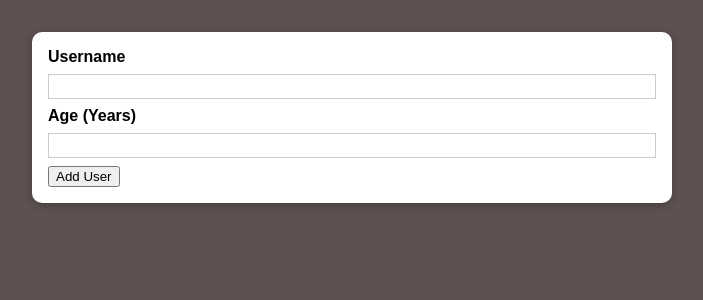
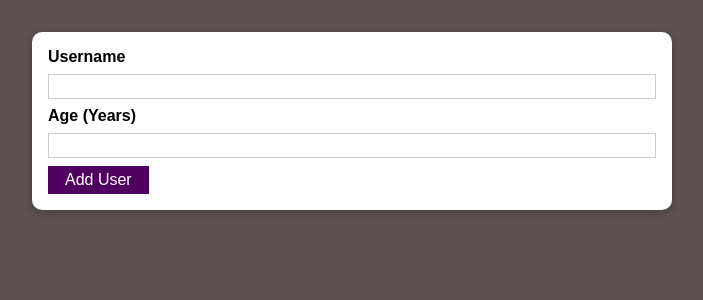
Before and after one commit to Juliendrm/user-app, a React (Create React App) app: page / in a window 1280 px wide. Shown: the top 300 px of the page, without its empty margins (288-991 px from the left). Built offline with nearby package versions, Linux system fonts and the light colour scheme.

Commit message:
Button component + styling

```diff
--- /dev/null
+++ b/src/components/UI/Button.js
@@ -0,0 +1,17 @@
+import React from "react";
+
+import styles from "./Button.module.css";
+
+const Button = (props) => {
+  return (
+    <button
+      className={styles.button}
+      type={props.type || "button"}
+      onClick={props.onClick}
+    >
+      {props.children}
+    </button>
+  );
+};
+
+export default Button;
--- /dev/null
+++ b/src/components/UI/Button.module.css
@@ -0,0 +1,18 @@
+.button {
+  font: inherit;
+  border: 1px solid #4f005f;
+  background: #4f005f;
+  color: white;
+  padding: 0.25rem 1rem;
+  cursor: pointer;
+}
+
+.button:hover,
+.button:active {
+  background: #741188;
+  border-color: #741188;
+}
+
+.button:focus {
+  outline: none;
+}
--- a/src/components/Users/AddUsers.js
+++ b/src/components/Users/AddUsers.js
@@ -1,6 +1,7 @@
 import React from "react";
 import Card from "../UI/Card";
 import styles from "./AddUser.module.css";
+import Button from "../UI/Button";
 
 const AddUser = (props) => {
   const addUserHandler = (event) => {
@@ -14,7 +15,7 @@ const AddUser = (props) => {
         <input id="username" type="text" />
         <label htmlFor="username">Age (Years)</label>
         <input id="age" type="number" />
-        <button type="submit">Add User</button>
+        <Button type="submit">Add User</Button>
       </form>
     </Card>
   );
```
